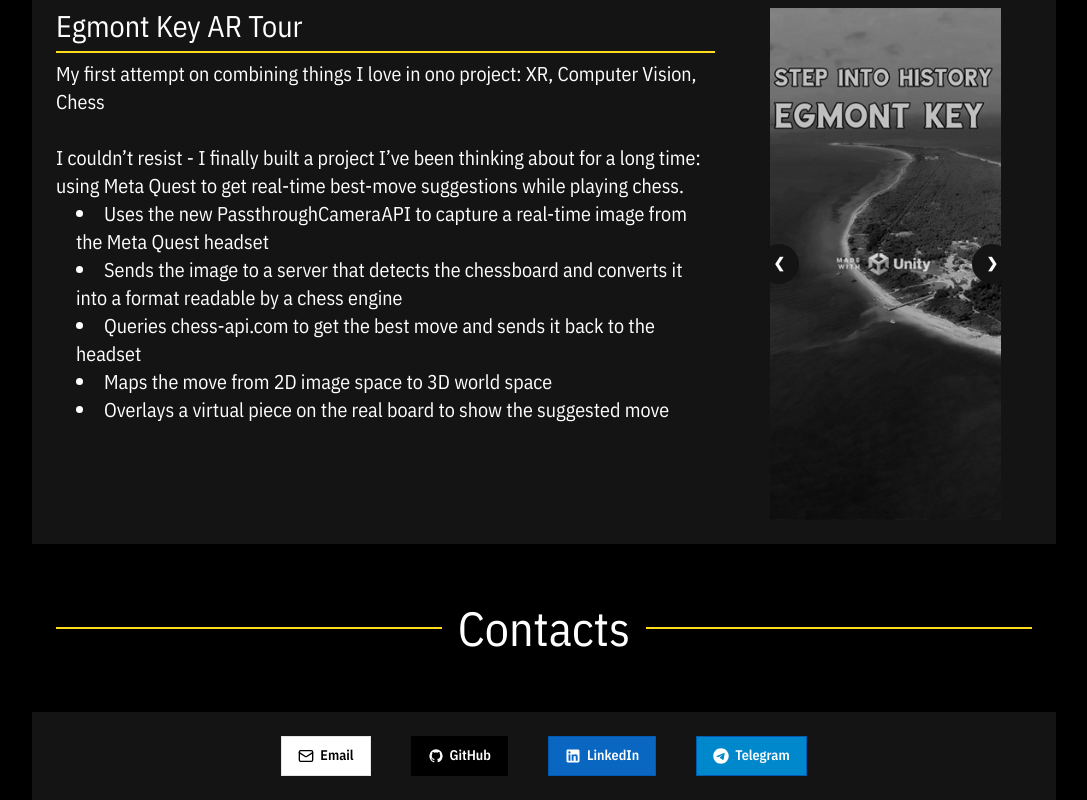
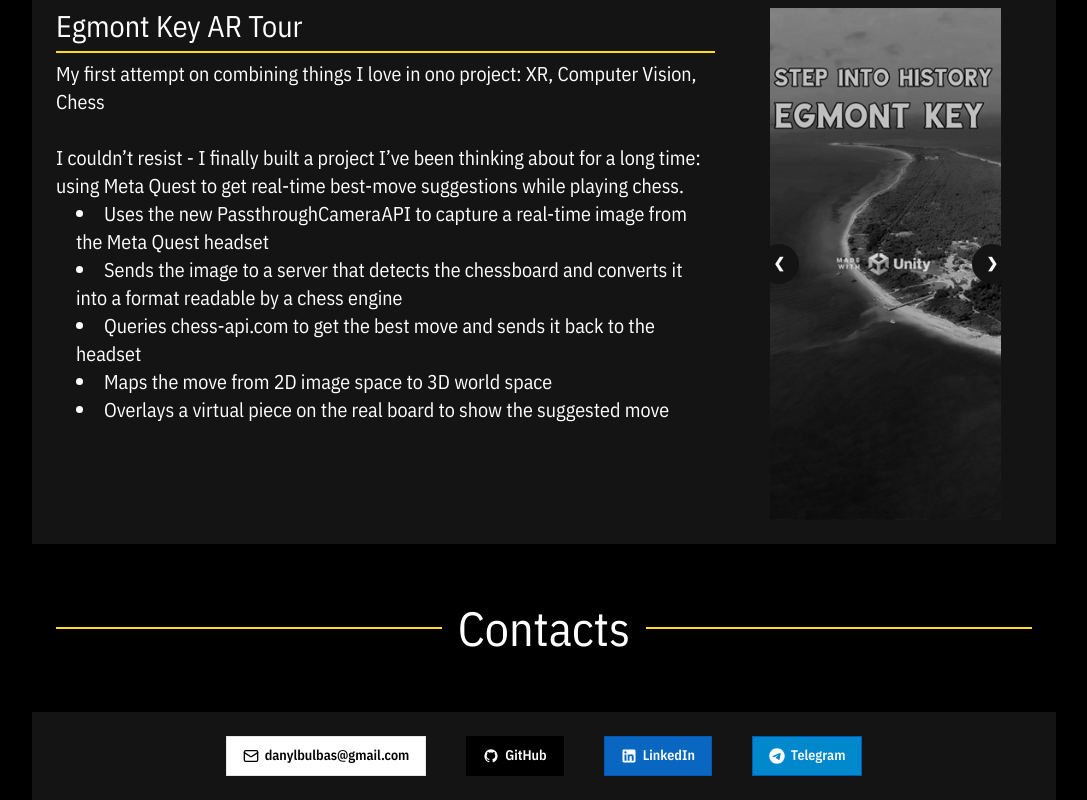
Before and after one commit to BulbasDanil/portfolio, a website built with Vite: page index.html in a window 1280 px wide. Shown: the part 4035-4835 px from the top of the page, without its empty margins (96-1183 px from the left). Built offline with nearby package versions, Linux system fonts and the light colour scheme.

Commit message:
feat: update contact info

```diff
--- a/index.html
+++ b/index.html
@@ -1,5 +1,5 @@
 <!DOCTYPE html>
-<html lang="en">
+<html lang="en" class="scroll-smooth">
 
 <head>
     <meta charset="UTF-8">
@@ -375,7 +375,7 @@
 
                 <div class="flex flex-row bg-base-200 rounded-box p-6 justify-center gap-x-10">
                     <!-- Email -->
-                    <button class="btn bg-white text-black border-[#e5e5e5]">
+                    <a href="mailto:danylbulbas@gmail.com" class="btn bg-white text-black border-[#e5e5e5]">
                         <svg aria-label="Email icon" width="16" height="16" xmlns="http://www.w3.org/2000/svg"
                             viewBox="0 0 24 24">
                             <g stroke-linejoin="round" stroke-linecap="round" stroke-width="2" fill="none"
@@ -384,11 +384,11 @@
                                 <path d="m22 7-8.97 5.7a1.94 1.94 0 0 1-2.06 0L2 7"></path>
                             </g>
                         </svg>
-                        Email
-                    </button>
+                        danylbulbas@gmail.com
+                    </a>
 
                     <!-- GitHub -->
-                    <button class="btn bg-black text-white border-black">
+                    <a href="https://github.com/BulbasDanil" class="btn bg-black text-white border-black">
                         <svg aria-label="GitHub logo" width="16" height="16" xmlns="http://www.w3.org/2000/svg"
                             viewBox="0 0 24 24">
                             <path fill="white"
@@ -396,10 +396,10 @@
                             </path>
                         </svg>
                         GitHub
-                    </button>
+                    </a>
 
                     <!-- LinkedIn -->
-                    <button class="btn bg-[#0967C2] text-white border-[#0059b3]">
+                    <a href="https://www.linkedin.com/in/danylbulbas/" class="btn bg-[#0967C2] text-white border-[#0059b3]">
                         <svg aria-label="LinkedIn logo" width="16" height="16" xmlns="http://www.w3.org/2000/svg"
                             viewBox="0 0 32 32">
                             <path fill="white"
@@ -407,17 +407,17 @@
                                 fill-rule="evenodd"></path>
                         </svg>
                         LinkedIn
-                    </button>
+                    </a>
 
                     <!-- Telegram -->
-                    <button class="btn bg-[#0088cc] text-white border-[#0059b3]">
+                    <a href="https://t.me/danylbulbas" class="btn bg-[#0088cc] text-white border-[#0059b3]">
                         <svg aria-label="Telegram logo" width="16" height="16" xmlns="http://www.w3.org/2000/svg"
                             viewBox="0 0 496 512" fill="currentColor">
                             <path
                                 d="M248 8C111 8 0 119 0 256S111 504 248 504 496 393 496 256 385 8 248 8zM363 176.7c-3.7 39.2-19.9 134.4-28.1 178.3-3.5 18.6-10.3 24.8-16.9 25.4-14.4 1.3-25.3-9.5-39.3-18.7-21.8-14.3-34.2-23.2-55.3-37.2-24.5-16.1-8.6-25 5.3-39.5 3.7-3.8 67.1-61.5 68.3-66.7 .2-.7 .3-3.1-1.2-4.4s-3.6-.8-5.1-.5q-3.3 .7-104.6 69.1-14.8 10.2-26.9 9.9c-8.9-.2-25.9-5-38.6-9.1-15.5-5-27.9-7.7-26.8-16.3q.8-6.7 18.5-13.7 108.4-47.2 144.6-62.3c68.9-28.6 83.2-33.6 92.5-33.8 2.1 0 6.6 .5 9.6 2.9a10.5 10.5 0 0 1 3.5 6.7A43.8 43.8 0 0 1 363 176.7z" />
                         </svg>
                         Telegram
-                    </button>
+                    </a>
                 </div>
             </div>
         </div>
```
Also changed, not shown: media/profile.png.
